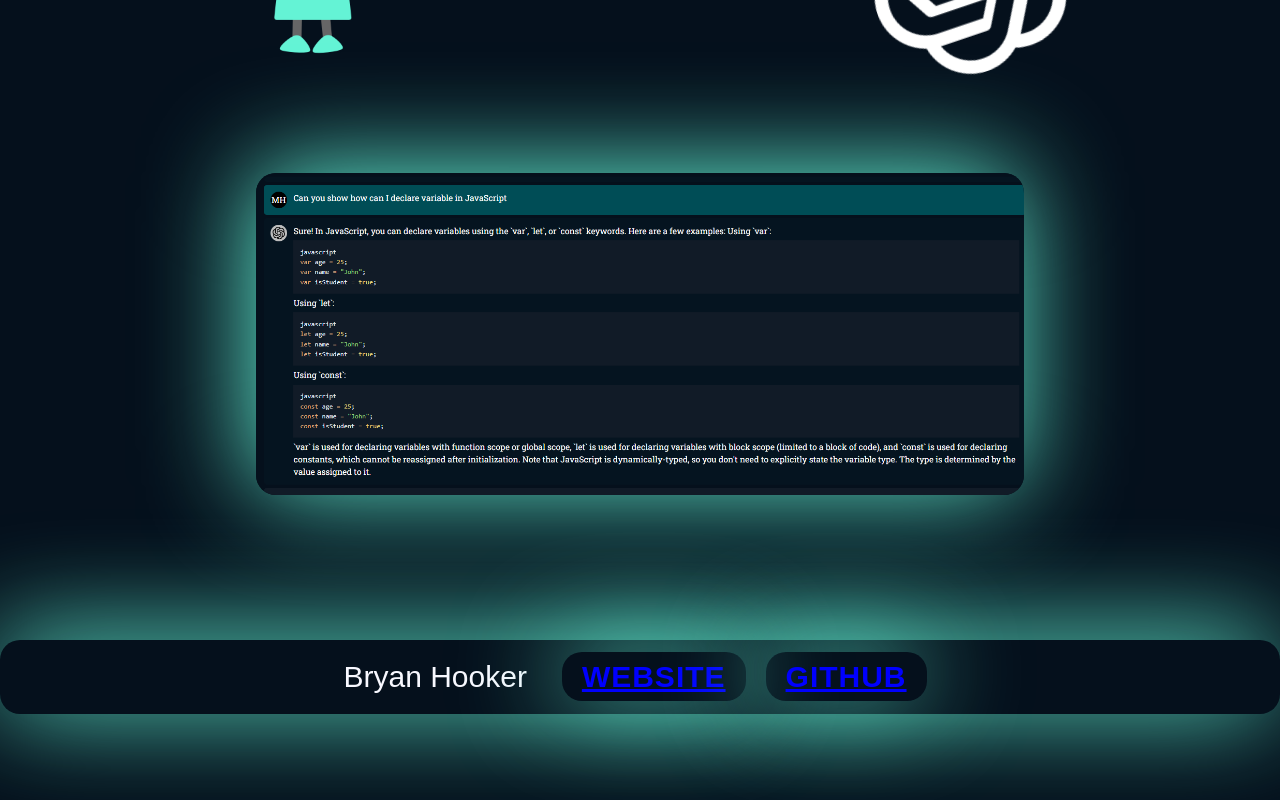
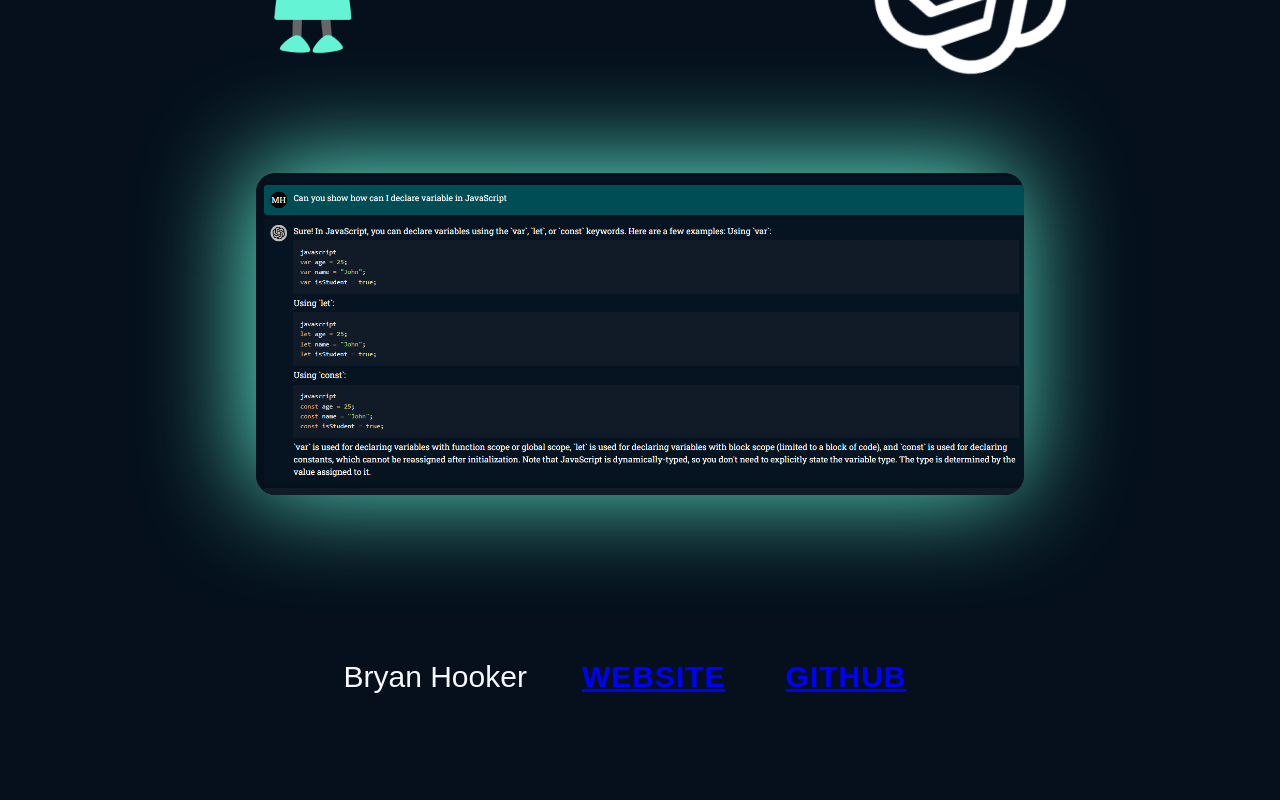
Before and after one commit to bghook/ai-chatbot, a React (Vite) app in the folder frontend/: page / in a window 1280 px wide. Shown: the part 377-1177 px from the top of the page. Built offline with nearby package versions, Linux system fonts and the light colour scheme; no server answers.

Commit message:
Update Footer.tsx

```diff
--- a/frontend/src/components/footer/Footer.tsx
+++ b/frontend/src/components/footer/Footer.tsx
@@ -18,8 +18,6 @@ const Footer = () => {
             padding: "20px",
             fontFamily: "Arial, sans-serif",
             color: "#F8F8FF",
-            borderRadius: 20,
-            boxShadow: "-5px -5px 105px #64f3d5",
           }}
         >
           Bryan Hooker
@@ -29,8 +27,6 @@ const Footer = () => {
                 color: "blue",
                 textDecoration: "underline",
                 marginLeft: 35,
-                borderRadius: 20,
-                boxShadow: "-5px -5px 105px #64f3d5",
               }}
               className="nav-link"
               to={"https://bghook.github.io/bh-swe/"}
@@ -43,8 +39,6 @@ const Footer = () => {
               style={{
                 color: "blue",
                 textDecoration: "underline",
-                borderRadius: 20,
-                boxShadow: "-5px -5px 105px #64f3d5",
               }}
               className="nav-link"
               to={"https://github.com/bghook"}
```
